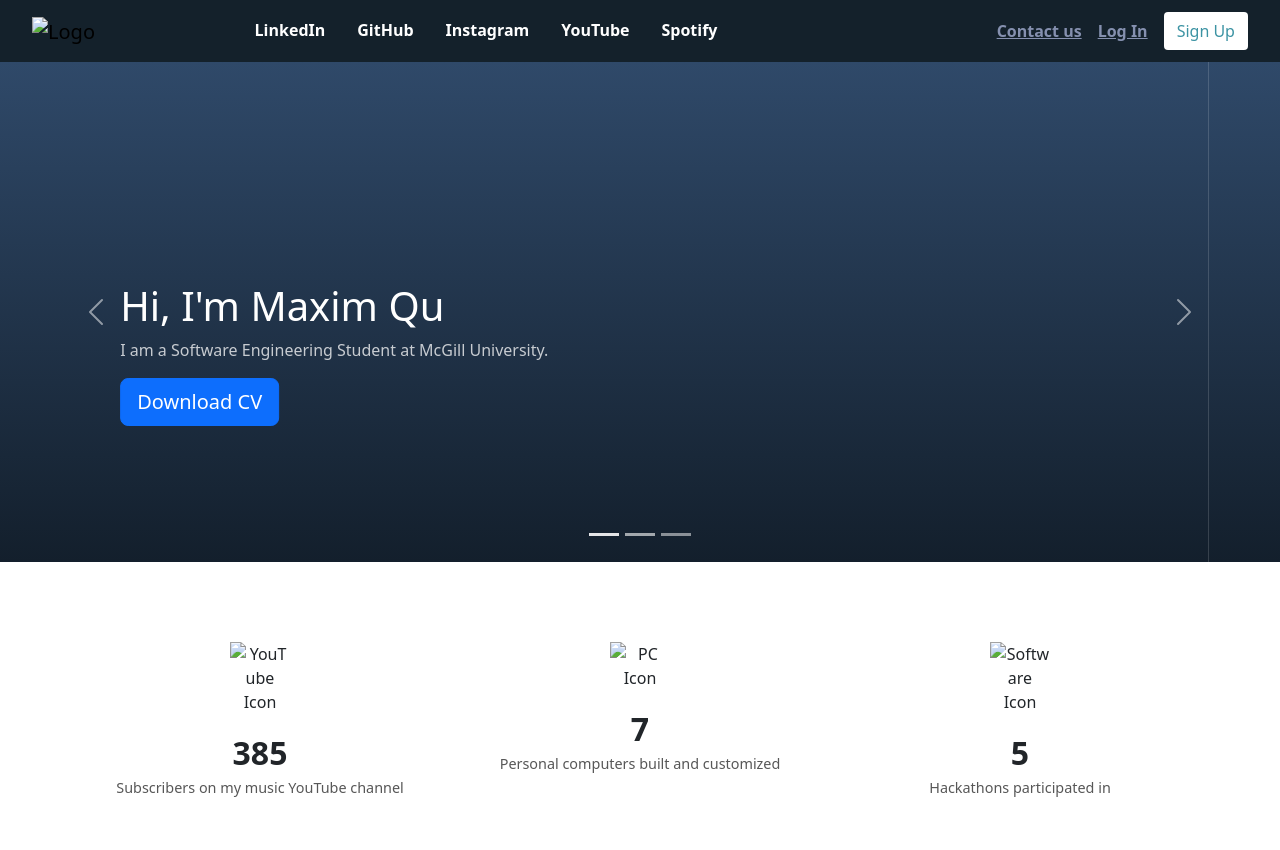
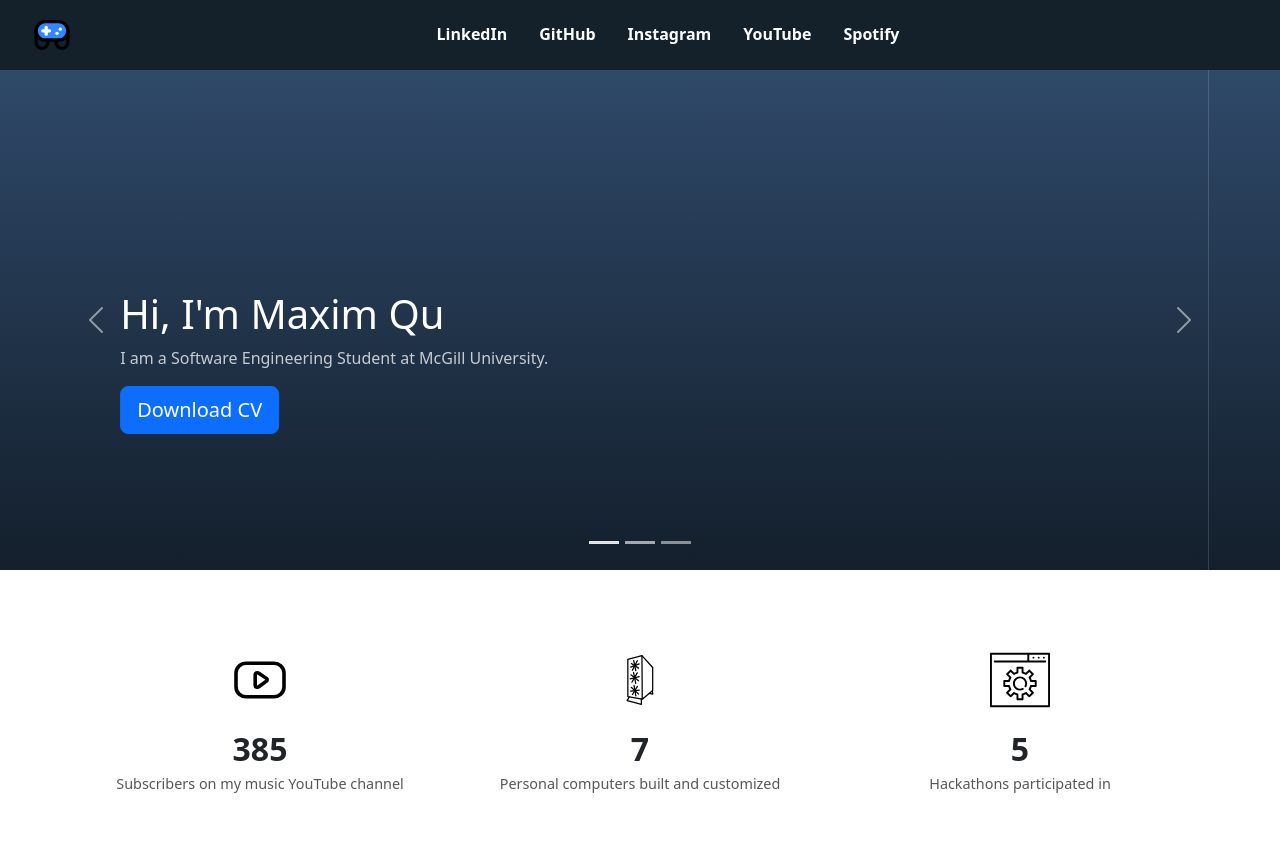
Before and after one commit to th3maxspe3d/th3maxspe3d.github.io, a plain HTML site: page index.html in a window 1280 px wide. Drawn offline with nearby package versions, Linux system fonts and the light colour scheme.

Commit message:
Update asset paths in index.html for consistency

```diff
--- a/index.html
+++ b/index.html
@@ -4,7 +4,7 @@
     <meta charset="UTF-8">
     <meta name="viewport" content="width=device-width, initial-scale=1.0">
     <title>Maxim Qu - Software Engineering Portfolio</title>
-    <link rel="icon" href="game-three-svgrepo-com.ico" type="image/x-icon">
+    <link rel="icon" href="asset/game-three-svgrepo-com.ico" type="image/x-icon">
     <link href="https://cdn.jsdelivr.net/npm/bootstrap@5.3.0/dist/css/bootstrap.min.css" rel="stylesheet">
     <link rel="stylesheet" href="style.css">
   </head>
@@ -13,7 +13,7 @@
       <div class="container-fluid">
 
         <a class="navbar-brand" href="#">
-          <img src="game-three-svgrepo-com.svg" alt="Logo" width="40" height="40">
+          <img src="asset/game-three-svgrepo-com.svg" alt="Logo" width="40" height="40">
         </a>
 
         <button
@@ -52,13 +52,6 @@
                 href="https://open.spotify.com/artist/4mSwuXzhZCKmyy4YNLoDfG">Spotify</a>
             </li>
           </ul>
-
-          <div class="d-flex align-items-center gap-3 ms-auto">
-            <a href="#" class="utility-link">Contact us</a>
-            <a href="#" class="utility-link">Log In</a>
-            <a href="#" class="btn btn-signup">Sign Up</a>
-          </div>
-
         </div>
       </div>
     </nav>
@@ -96,7 +89,7 @@
                 <h1>Hi, I'm Maxim Qu</h1>
                 <p class="opacity-75">I am a Software Engineering Student at McGill University.</p>
                 <p>
-                  <a class="btn btn-lg btn-primary" href="MQCV2026v3.pdf" download>Download CV</a>
+                  <a class="btn btn-lg btn-primary" href="asset/MQCV2026v3.pdf" download>Download CV</a>
                 </p>
               </div>
             </div>
@@ -144,7 +137,7 @@
           <div class="col-md-4">
             <div class="card hero-card" data-bs-toggle="collapse"
             data-bs-target="#infoRow1" aria-expanded="false">
-              <img src="youtube-svgrepo-com.svg" class="stat-icon mx-auto" alt="YouTube Icon">
+              <img src="asset/youtube-svgrepo-com.svg" class="stat-icon mx-auto" alt="YouTube Icon">
               <span class="stat-number">385</span>
               <p class="stat-text">Subscribers on my music YouTube channel</p>
             </div>
@@ -153,7 +146,7 @@
           <div class="col-md-4">
             <div class="card hero-card" data-bs-toggle="collapse"
             data-bs-target="#infoRow2" aria-expanded="false">
-              <img src="pc-creator-svgrepo-com.svg" class="stat-icon mx-auto" alt="PC Icon">
+              <img src="asset/pc-creator-svgrepo-com.svg" class="stat-icon mx-auto" alt="PC Icon">
               <span class="stat-number">7</span>
               <p class="stat-text">Personal computers built and customized</p>
             </div>
@@ -162,7 +155,7 @@
           <div class="col-md-4">
             <div class="card hero-card" data-bs-toggle="collapse"
             data-bs-target="#infoRow3" aria-expanded="false">
-              <img src="software-svgrepo-com.svg" class="stat-icon mx-auto" alt="Software Icon">
+              <img src="asset/software-svgrepo-com.svg" class="stat-icon mx-auto" alt="Software Icon">
               <span class="stat-number">5</span>
               <p class="stat-text">Hackathons participated in</p>
             </div>
```
